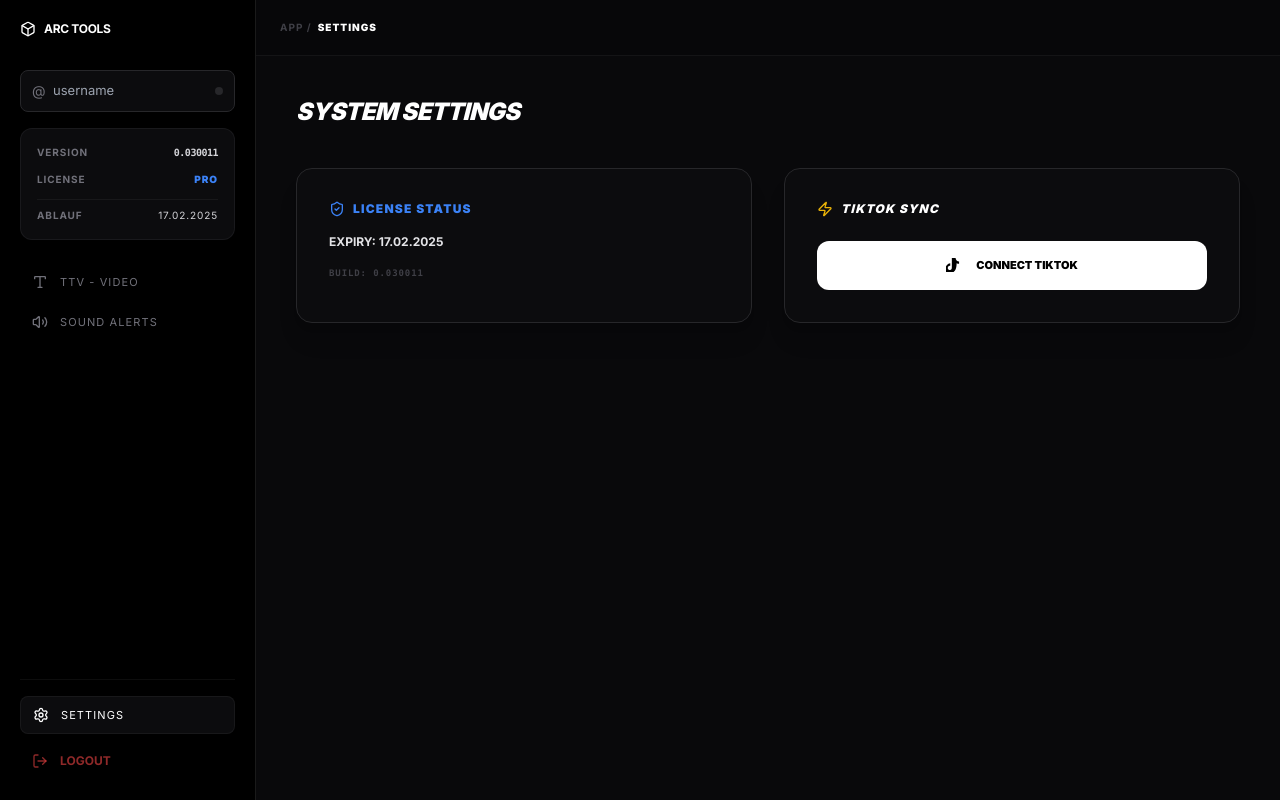
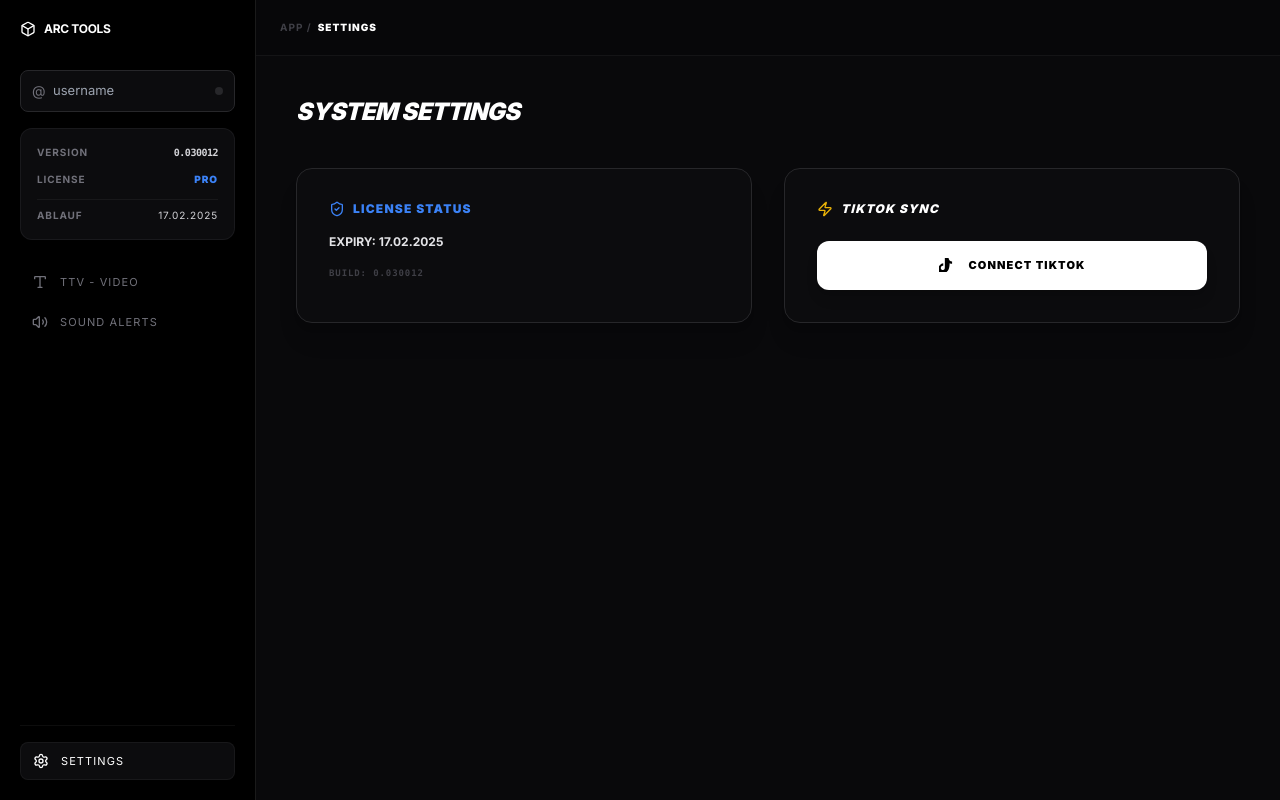
Before and after one commit to muhtarremsi/tiktok-overlay, a Next.js app: page / in a window 1280 px wide. Both pictures are taken after a click on the button "SETTINGS". Built offline with nearby package versions, Linux system fonts and the light colour scheme.

Commit message:
Alpha 0.030012: Integrated Real-Time Live Connector logic and reset identity UI

```diff
--- a/app/page.tsx
+++ b/app/page.tsx
@@ -7,7 +7,6 @@ import {
   Users, Volume2, Globe, CheckCircle, Calendar, Lock
 } from "lucide-react";
 
-// TikTok SVG Logo
 const TikTokIcon = () => (
   <svg width="14" height="14" viewBox="0 0 24 24" fill="currentColor" className="mr-2">
     <path d="M12.525.02c1.31-.02 2.61-.01 3.91-.02.08 1.53.63 3.09 1.75 4.17 1.12 1.11 2.7 1.62 4.24 1.79v4.03c-1.44-.05-2.89-.35-4.2-.97-.06 3.43-.3 6.83-1.62 10.12-1.14 2.81-3.38 5.28-6.23 6.36-3.8 1.54-8.5.7-11.4-2.27C-2.12 20.2-1.45 13.04 4.15 9.9c.96-.5 2.05-.75 3.14-.85v4.11c-.71.07-1.43.23-2.09.52-1.72.88-2.6 3.02-1.89 4.83.6 1.5 2.25 2.47 3.82 2.18 1.48-.18 2.58-1.45 2.81-2.92.08-1.57.06-3.14.07-4.71-.01-4.38-.01-8.75-.01-13.13-.01-.1-.01-.2 0-.3z"/>
@@ -21,44 +20,35 @@ function DashboardContent() {
   const [isChecking, setIsChecking] = useState(false);
   const [activeView, setActiveView] = useState("ttv");
   const [baseUrl, setBaseUrl] = useState("");
-  const [isLogged, setIsLogged] = useState(false);
 
-  const version = "0.030011";
+  const version = "0.030012";
   const expiryDate = "17.02.2025";
 
   useEffect(() => {
     setBaseUrl(window.location.origin);
-    if (searchParams.get("logged") === "true") setIsLogged(true);
-  }, [searchParams]);
+  }, []);
 
-  // DER STABILE LIVE-CHECK (Logik aus FcyMn4hTCxT4AKn28ZKznZUohWN4)
+  // INTEGRATION DES TIKTOK-LIVE-CONNECTORS ÜBER API
   useEffect(() => {
-    if (!username || username.length < 3) {
-      setIsLive(false);
-      return;
-    }
+    if (!username || username.length < 3) { setIsLive(false); return; }
     const checkStatus = async () => {
       setIsChecking(true);
       try {
         const res = await fetch(`/api/status?u=${username}`);
         const data = await res.json();
         setIsLive(!!data.online);
-      } catch (e) {
-        setIsLive(false);
-      } finally {
-        setIsChecking(false);
-      }
+      } catch (e) { setIsLive(false); }
+      finally { setIsChecking(false); }
     };
     checkStatus();
-    const interval = setInterval(checkStatus, 20000);
+    const interval = setInterval(checkStatus, 15000);
     return () => clearInterval(interval);
   }, [username]);
 
   const renderContent = () => {
     switch (activeView) {
       case "ttv": return <ModuleTTV username={username} baseUrl={baseUrl} isLive={isLive} />;
-      case "settings": return <ModuleSettings expiry={expiryDate} version={version} isLogged={isLogged} username={username} />;
-      case "sounds": return <div className="p-20 text-center text-zinc-800 font-black italic uppercase">Sound Alerts Module</div>;
+      case "settings": return <ModuleSettings expiry={expiryDate} version={version} username={username} />;
       default: return <ModuleTTV username={username} baseUrl={baseUrl} isLive={isLive} />;
     }
   };
@@ -66,7 +56,7 @@ function DashboardContent() {
   return (
     <div className="flex h-screen w-full overflow-hidden bg-[#09090b] text-zinc-200 font-sans text-[12px]">
       <aside className="w-64 bg-black border-r border-white/10 flex flex-col p-5">
-        <div className="flex items-center gap-2 mb-8 text-white uppercase font-bold tracking-tight">
+        <div className="flex items-center gap-2 mb-8 text-white uppercase font-bold tracking-tight font-sans">
           <Box className="w-4 h-4" /> ARC TOOLS
         </div>
 
@@ -78,14 +68,14 @@ function DashboardContent() {
               placeholder="Username"
               value={username}
               onChange={(e) => setUsername(e.target.value.toLowerCase())}
-              className="w-full bg-[#0c0c0e] border border-zinc-800 text-zinc-200 text-[13px] rounded-lg py-2.5 pl-8 focus:outline-none focus:border-zinc-600 transition-all lowercase"
+              className="w-full bg-[#0c0c0e] border border-zinc-800 text-zinc-200 text-[13px] rounded-lg py-2.5 pl-8 pr-8 focus:outline-none focus:border-zinc-600 transition-all lowercase"
             />
             <div className="absolute inset-y-0 right-3 flex items-center">
                {isChecking ? <Loader2 size={12} className="animate-spin text-zinc-600" /> : <div className={`w-2 h-2 rounded-full transition-all duration-500 ${isLive ? 'bg-green-500 shadow-[0_0_10px_#22c55e]' : 'bg-zinc-800'}`}></div>}
             </div>
           </div>
 
-          <div className="bg-[#0c0c0e] border border-zinc-800/50 rounded-xl p-4 space-y-3 font-bold uppercase tracking-widest text-[9px] text-zinc-500">
+          <div className="bg-[#0c0c0e] border border-zinc-800/50 rounded-xl p-4 space-y-3 font-bold uppercase tracking-widest text-[9px] text-zinc-500 font-sans">
             <div className="flex justify-between items-center text-[10px]"><span>VERSION</span><span className="text-zinc-300 font-mono tracking-tighter">{version}</span></div>
             <div className="flex justify-between items-center text-[10px]"><span>LICENSE</span><span className="text-blue-500 font-black">PRO</span></div>
             <div className="flex justify-between items-center pt-2 border-t border-white/5 text-[10px]"><span>ABLAUF</span><span className="text-zinc-300 font-normal">{expiryDate}</span></div>
@@ -99,13 +89,12 @@ function DashboardContent() {
 
         <div className="border-t border-white/5 pt-4">
           <SidebarItem icon={<Settings size={16} />} label="Settings" active={activeView === "settings"} onClick={() => setActiveView("settings")} />
-          <button className="w-full flex items-center gap-3 px-3 py-2.5 text-red-500/60 hover:text-red-500 uppercase font-bold mt-2"><LogOut size={16} /> Logout</button>
         </div>
       </aside>
 
       <main className="flex-1 bg-[#09090b] flex flex-col">
-        <header className="h-14 border-b border-white/5 flex items-center justify-between px-6 bg-black/20 font-bold uppercase tracking-widest text-[10px]">
-          <div className="flex items-center gap-1.5 font-sans">
+        <header className="h-14 border-b border-white/5 flex items-center justify-between px-6 bg-black/20 font-bold uppercase tracking-widest text-[10px] font-sans">
+          <div className="flex items-center gap-1.5">
             <span className="text-zinc-700 font-bold">App /</span>
             <span className="text-white uppercase font-black">{activeView}</span>
           </div>
@@ -117,27 +106,20 @@ function DashboardContent() {
   );
 }
 
-function ModuleSettings({ expiry, version, isLogged, username }: any) {
-  const handleLogin = async () => {
-    try {
-      const res = await fetch('/api/auth/tiktok');
-      const data = await res.json();
-      if (data.url) window.location.href = data.url;
-    } catch (e) { console.error(e); }
-  };
+function ModuleSettings({ expiry, version, username }: any) {
   return (
     <div className="p-10 max-w-5xl mx-auto space-y-10 uppercase font-bold italic font-sans">
-      <h2 className="text-2xl text-white font-black tracking-tight">System Settings</h2>
+      <h2 className="text-2xl text-white font-black tracking-tight italic">System Settings</h2>
       <div className="grid grid-cols-1 md:grid-cols-2 gap-8 not-italic">
         <div className="bg-[#0c0c0e] p-8 rounded-2xl border border-zinc-800 space-y-4 shadow-xl">
-          <h3 className="text-blue-500 text-xs font-black uppercase tracking-widest flex items-center gap-2"><ShieldCheck size={16} /> License Status</h3>
-          <p className="text-zinc-200">EXPIRY: {expiry}</p>
+          <h3 className="text-blue-500 text-xs font-black uppercase tracking-widest flex items-center gap-2 font-sans"><ShieldCheck size={16} /> License Status</h3>
+          <p className="text-zinc-200 font-bold">EXPIRY: {expiry}</p>
           <p className="text-zinc-700 text-[9px] font-mono tracking-widest">BUILD: {version}</p>
         </div>
         <div className="bg-[#0c0c0e] p-8 rounded-2xl border border-zinc-800 flex flex-col justify-between shadow-xl">
-          <h3 className="text-white text-xs font-black uppercase italic tracking-widest flex items-center gap-2"><Zap size={16} className="text-yellow-500" /> TikTok Sync</h3>
-          <button onClick={handleLogin} className="mt-6 w-full bg-white text-black py-4 rounded-xl text-[11px] font-black uppercase flex items-center justify-center gap-2 hover:bg-zinc-200 transition-all">
-            <TikTokIcon /> {isLogged ? `CONNECTED: @${username}` : "CONNECT TIKTOK"}
+          <h3 className="text-white text-xs font-black uppercase italic tracking-widest flex items-center gap-2 font-sans"><Zap size={16} className="text-yellow-500" /> TikTok Sync</h3>
+          <button className="mt-6 w-full bg-white text-black py-4 rounded-xl text-[11px] font-black uppercase flex items-center justify-center gap-2 hover:bg-zinc-200 transition-all active:scale-95 shadow-lg tracking-widest">
+            <TikTokIcon /> CONNECT TIKTOK
           </button>
         </div>
       </div>
@@ -156,8 +138,8 @@ function ModuleTTV({ username, baseUrl, isLive }: any) {
 
   return (
     <div className="p-10 max-w-6xl mx-auto space-y-10 uppercase italic font-sans font-bold">
-      <div className="flex justify-between items-center">
-        <h2 className="text-2xl text-white font-black tracking-tight italic">TTV Setup</h2>
+      <div className="flex justify-between items-center font-black">
+        <h2 className="text-2xl text-white tracking-tight">TTV Setup</h2>
         <div className={`px-4 py-1.5 rounded-lg border text-[10px] ${isLive ? 'text-green-500 border-green-500/20 bg-green-500/5' : 'text-zinc-700 border-zinc-800'}`}>CONNECTOR: {isLive ? 'ACTIVE' : 'IDLE'}</div>
       </div>
       <div className="grid grid-cols-2 gap-10">
```
